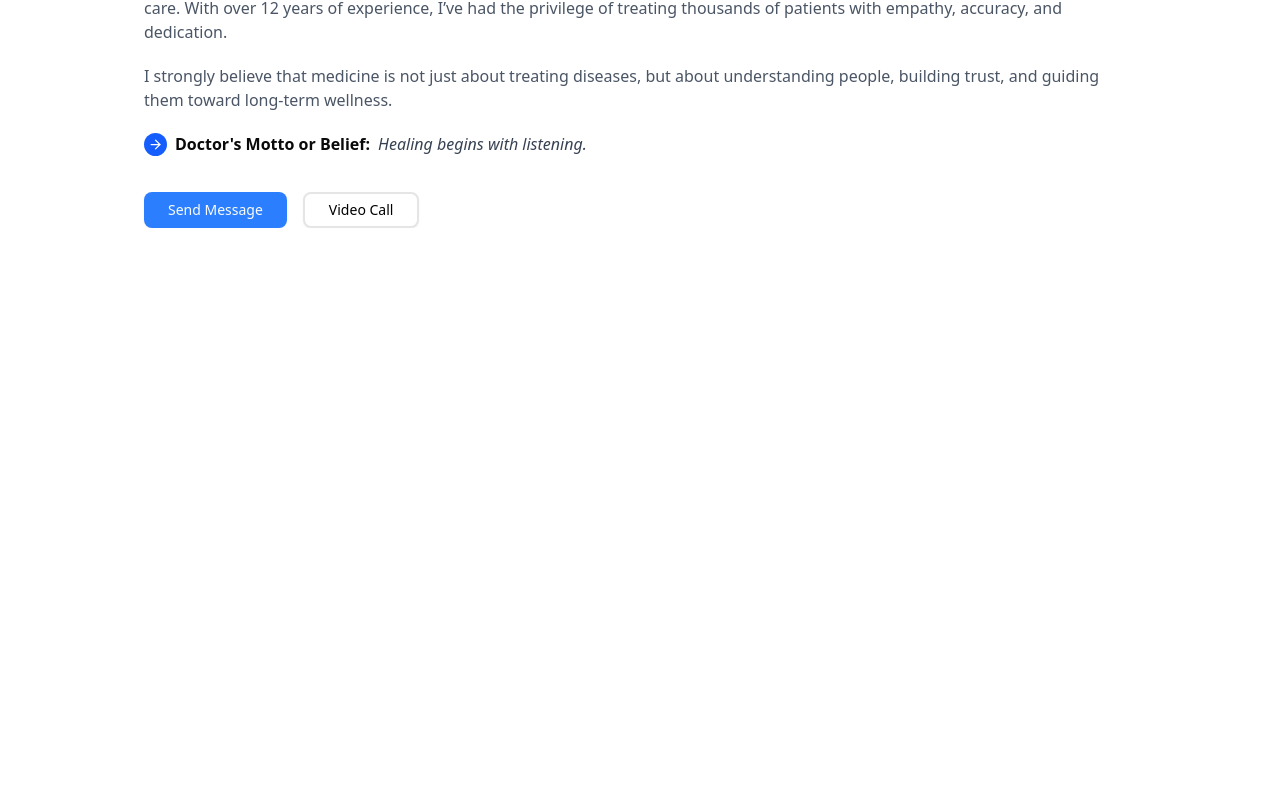
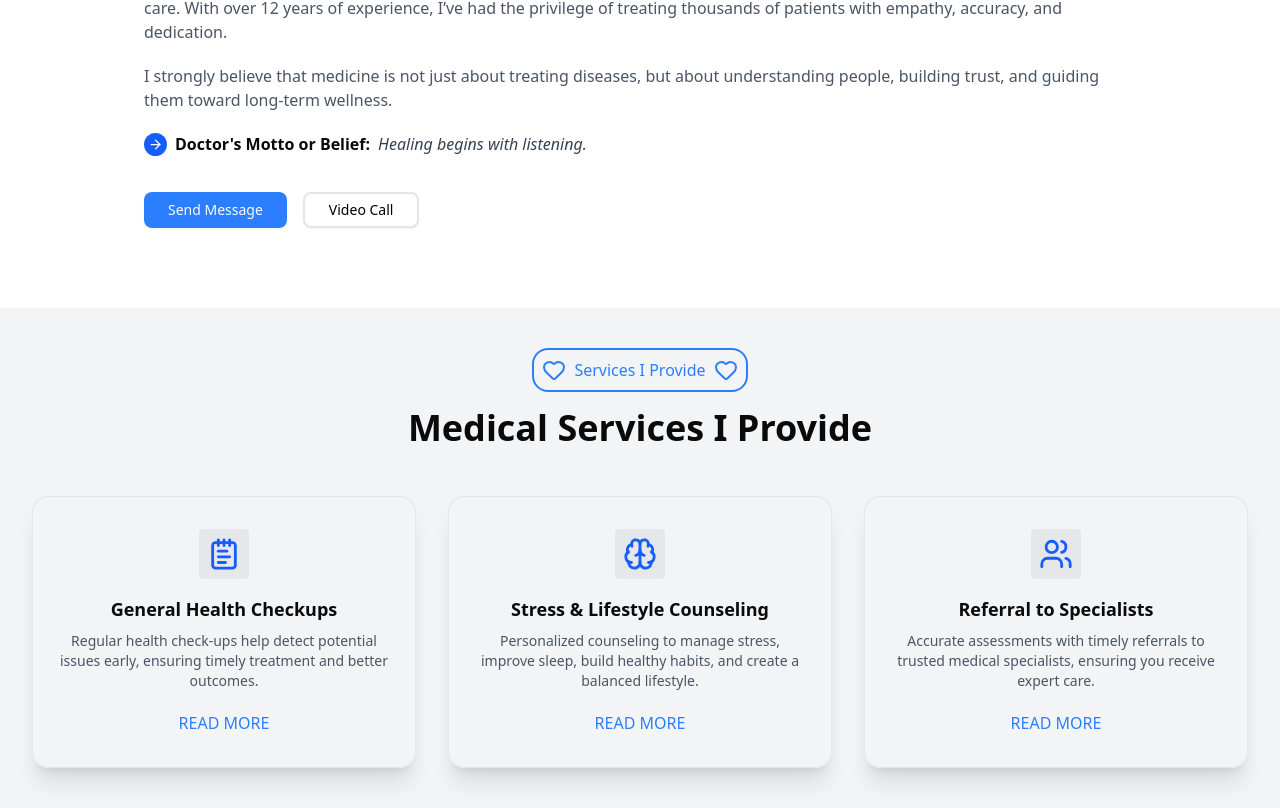
Before and after one commit to AhmedAfzal2089/meditics-web-intern, a React (Vite) app: page / in a window 1280 px wide. Shown: the part 1432-2240 px from the top of the page. Before the commit the page ends 1660 px from the top, so only its background shows below. Built offline with nearby package versions, Linux system fonts and the light colour scheme.

Commit message:
complete medical service component

```diff
--- a/src/pages/home/HomePage.tsx
+++ b/src/pages/home/HomePage.tsx
@@ -1,4 +1,5 @@
 import HeroSection from "./HeroSection";
+import MedicalServ from "./MedicalServ";
 import MyJourneyMed from "./MyJourneyMed";
 import { Navbar } from "./Navbar";
 import TopBar from "./TopBar";
@@ -10,6 +11,7 @@ const HomePage = () => {
       <Navbar />
       <HeroSection />
       <MyJourneyMed />
+      <MedicalServ />
     </div>
   );
 };
--- /dev/null
+++ b/src/pages/home/MedicalServ.tsx
@@ -0,0 +1,54 @@
+import { Brain, Heart, NotepadText, Users } from "lucide-react";
+
+const MedicalServ = () => {
+  return (
+    <div className="bg-gray-100 py-10 mt-20">
+      {/* Section Header */}
+      <div className="flex flex-col justify-center items-center gap-4 px-4 text-center mb-12">
+        <div className="border-2 border-blue-500 flex gap-2 rounded-2xl p-2 w-fit mx-auto">
+          <Heart className="text-blue-500" />
+          <span className="text-blue-500 text-sm sm:text-base">Services I Provide</span>
+          <Heart className="text-blue-500" />
+        </div>
+        <span className="text-2xl sm:text-3xl md:text-4xl font-bold">
+          Medical Services I Provide
+        </span>
+      </div>
+
+      {/* Services Grid */}
+      <div className="flex flex-col lg:flex-row gap-8 px-4 items-center justify-center">
+        {/* Card 1 */}
+        <div className="flex flex-col items-center text-center border rounded-2xl shadow-xl w-full sm:max-w-sm py-8 px-6 hover:border-blue-500 transition duration-300">
+          <NotepadText className="bg-gray-200 text-blue-600 p-2 rounded" size={50} />
+          <span className="text-lg font-bold mt-4">General Health Checkups</span>
+          <p className="text-sm text-gray-600 mt-2">
+            Regular health check-ups help detect potential issues early, ensuring timely treatment and better outcomes.
+          </p>
+          <span className="mt-5 text-blue-500 font-medium">READ MORE</span>
+        </div>
+
+        {/* Card 2 */}
+        <div className="flex flex-col items-center text-center border rounded-2xl shadow-xl w-full sm:max-w-sm py-8 px-6 hover:border-blue-500 transition duration-300">
+          <Brain className="bg-gray-200 text-blue-600 p-2 rounded" size={50} />
+          <span className="text-lg font-bold mt-4">Stress & Lifestyle Counseling</span>
+          <p className="text-sm text-gray-600 mt-2">
+            Personalized counseling to manage stress, improve sleep, build healthy habits, and create a balanced lifestyle.
+          </p>
+          <span className="mt-5 text-blue-500 font-medium">READ MORE</span>
+        </div>
+
+        {/* Card 3 */}
+        <div className="flex flex-col items-center text-center border rounded-2xl shadow-xl w-full sm:max-w-sm py-8 px-6 hover:border-blue-500 transition duration-300">
+          <Users className="bg-gray-200 text-blue-600 p-2 rounded" size={50} />
+          <span className="text-lg font-bold mt-4">Referral to Specialists</span>
+          <p className="text-sm text-gray-600 mt-2">
+            Accurate assessments with timely referrals to trusted medical specialists, ensuring you receive expert care.
+          </p>
+          <span className="mt-5 text-blue-500 font-medium">READ MORE</span>
+        </div>
+      </div>
+    </div>
+  );
+};
+
+export default MedicalServ;
```
